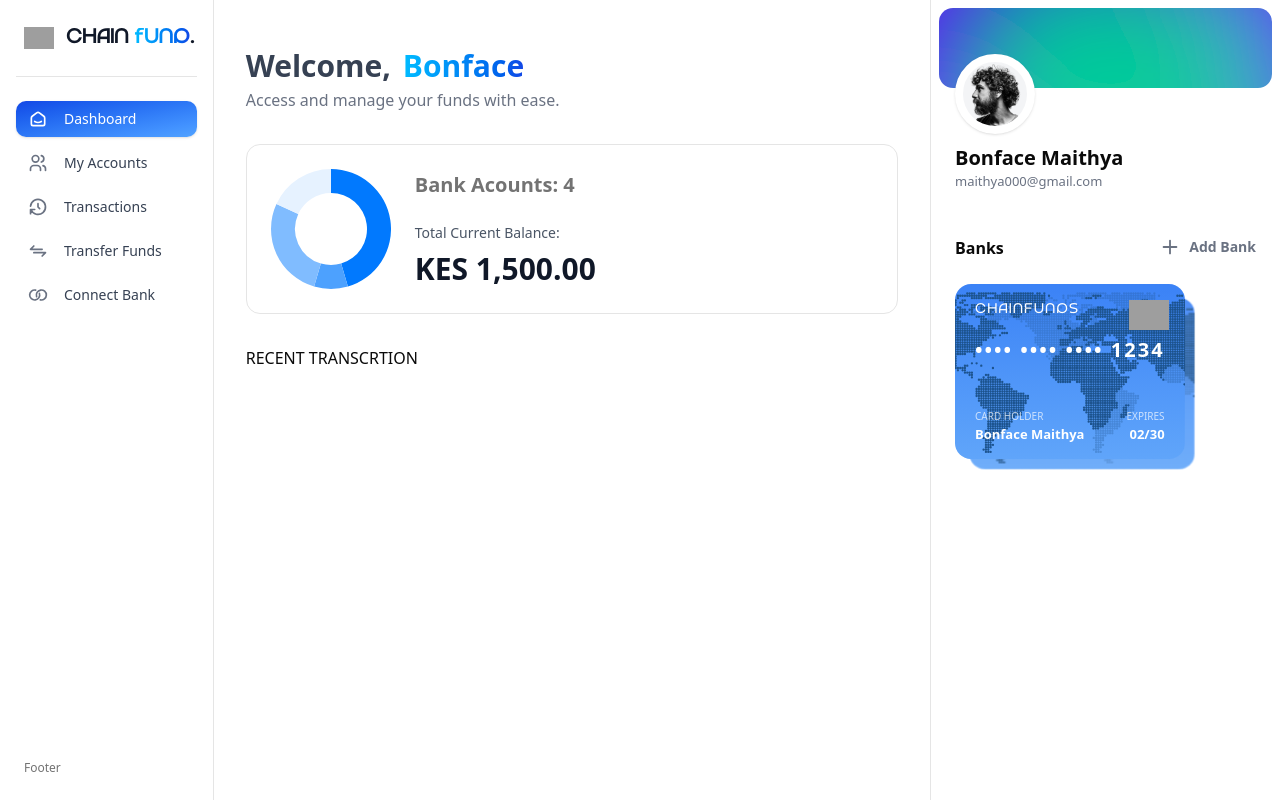
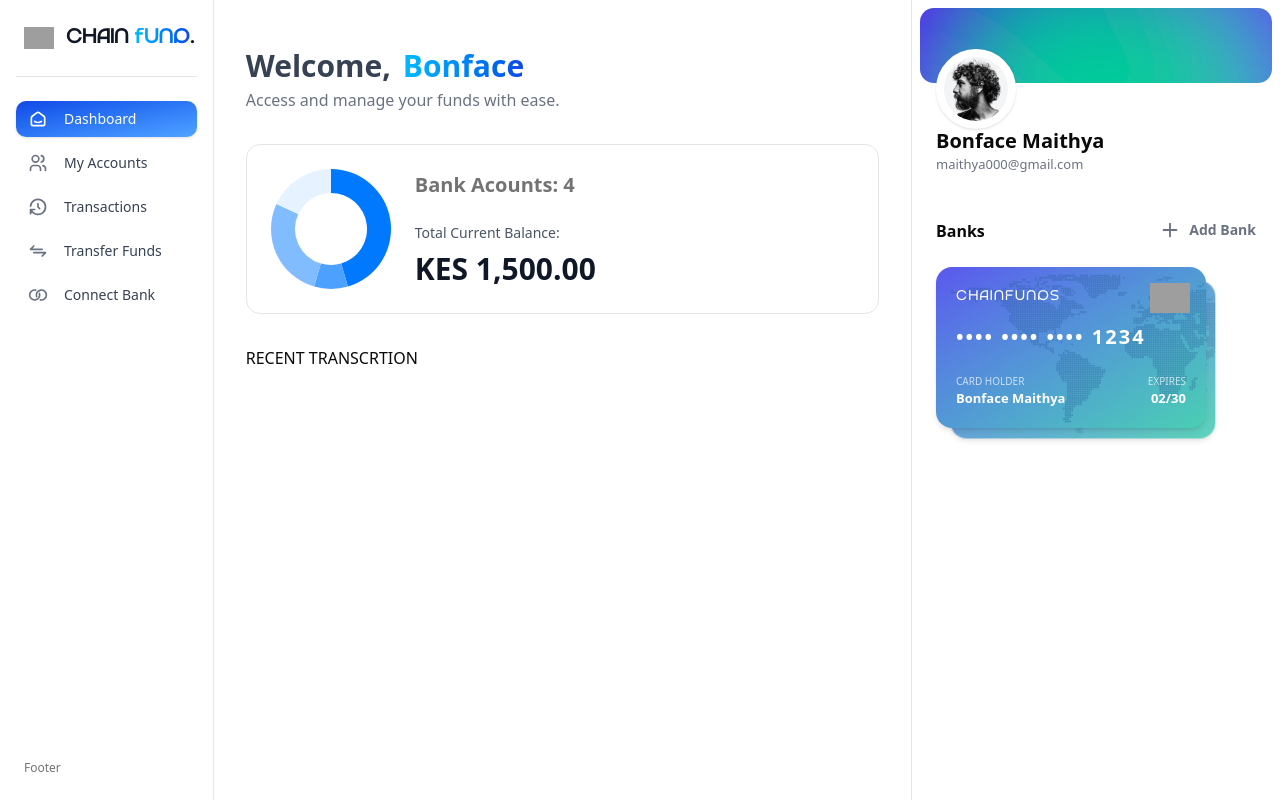
Before and after one commit to Maithy-a/chain-funds, a Next.js app: page / in a window 1280 px wide. Built offline with nearby package versions, Linux system fonts and the light colour scheme; grey boxes are pictures that could not be loaded.

Commit message:
Refactor styles for right sidebar, and it profile details

```diff
--- a/app/globals.css
+++ b/app/globals.css
@@ -252,12 +252,12 @@
 
   /* Right sidebar */
   .right-sidebar {
-    @apply hidden h-screen max-h-screen flex-col border-l xl:flex w-[350px] xl:overflow-y-scroll;
+    @apply hidden h-screen xl:min-w-[250px] 2xl:w-[335px] max-h-screen flex-col border-l xl:flex xl:overflow-y-scroll;
   }
 
   .profile-banner {
     background-image: url('/gradient/blurry.svg');
-    @apply h-[80px] bg-cover bg-no-repeat rounded-xl m-2 border-none;
+    @apply h-[75px] bg-cover bg-no-repeat rounded-xl m-2 border-none;
   }
 
   .profile {
@@ -269,7 +269,7 @@
   }
 
   .profile-details {
-    @apply flex flex-col pt-12;
+    @apply flex flex-col pt-9;
   }
 
   .profile-name {
@@ -321,12 +321,11 @@
 
   /* Bank Card (credit card) */
   .bank-card {
-    @apply flex h-[175px] max-w-[300px] justify-between shadow-accent border-white rounded-2xl backdrop-blur-[10px] overflow-hidden transition-transform duration-300 ease-in-out will-change-transform text-white bg-center bg-cover bg-no-repeat;
-    background-image: url(/gradient/Worldmap.svg), linear-gradient(to bottom, oklab(62.31% -0.03321 -0.18515), #60A5FA);
+    @apply relative rounded-2xl overflow-hidden shadow-md xl:min-w-[270px] bg-gradient-to-br from-[#5b56ee] to-[#4acfb2] text-white transition-transform duration-300 ease-in-out will-change-transform;
   }
 
   .bank-card_content {
-    @apply min-w-[225px] p-4 px-5;
+    @apply p-5 h-full;
   }
 
   .bank-card_icon {
```
